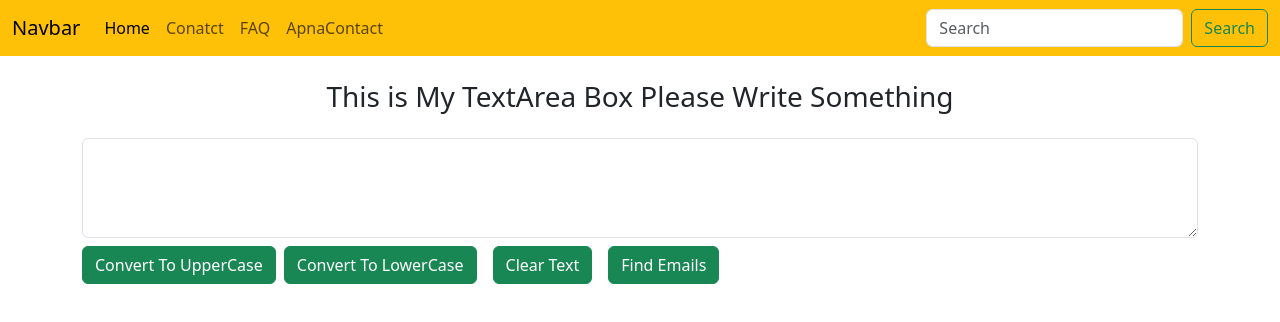
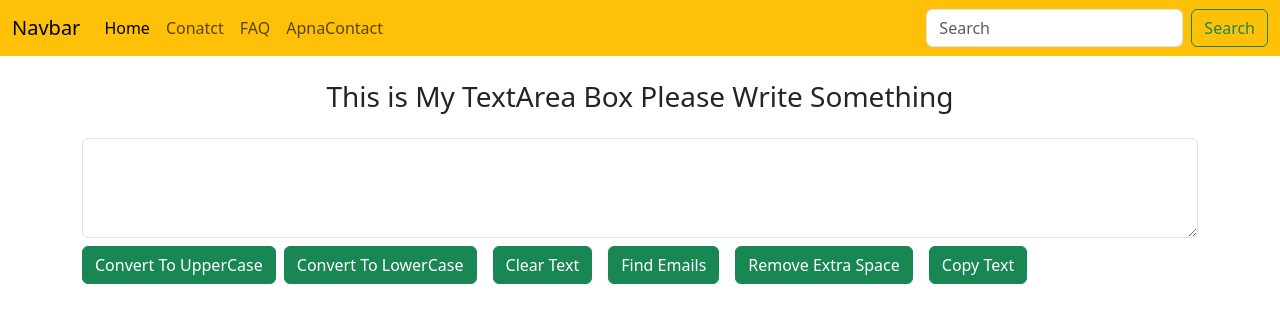
Before and after one commit to NeerajKatheriya1435/Online_Durgesh_React, a React (Create React App) app: page / in a window 1280 px wide. Shown: the top 322 px of the page. Built offline with nearby package versions, Linux system fonts and the light colour scheme.

Commit message:
day 9 some more functinalty added

```diff
--- a/src/App.js
+++ b/src/App.js
@@ -29,6 +29,14 @@ function App() {
     const totalEmails = text.match(emailRegex);
     setEmail(totalEmails);
   }
+  const handleExtraSpace = () => {
+    let newText = text.split(/[ ]+/)
+    setText(newText.join(" "));
+  }
+  const handleCopyText = () => {
+    let seletedText = document.getElementById('floatingTextarea2').value
+    navigator.clipboard.writeText(seletedText);
+  }
   return (
     <>
       {/* <Heading /> */}
@@ -42,10 +50,12 @@ function App() {
         <button onClick={handleLowerCase} className="btn btn-success my-2 mx-2">Convert To LowerCase</button>
         <button onClick={handleClearText} className="btn btn-success my-2 mx-2">Clear Text</button>
         <button onClick={handleEmail} className="btn btn-success my-2 mx-2">Find Emails</button>
+        <button onClick={handleExtraSpace} className="btn btn-success my-2 mx-2">Remove Extra Space</button>
+        <button onClick={handleCopyText} className="btn btn-success my-2 mx-2">Copy Text</button>
       </div>
       {/* <Navbar menuComp1={menuItem1} menuComp2={menuItem2} /> */}
       <div className="container">
-        {email.map((elem) => (<div>{elem}</div>))}
+        {email ? email.map((elem, index) => (<div key={index}>{elem}</div>)) : (<div>No Emails Found!</div>)}
       </div>
     </>
   );
```
